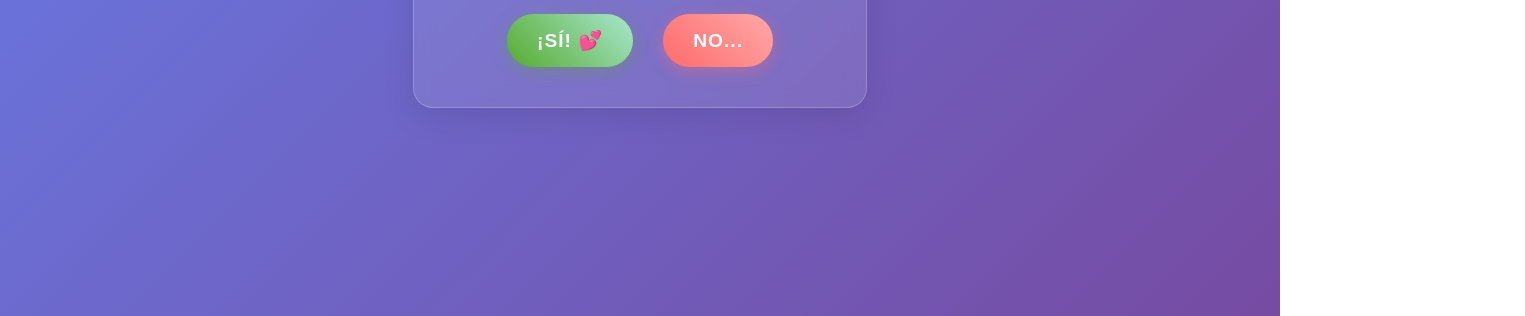
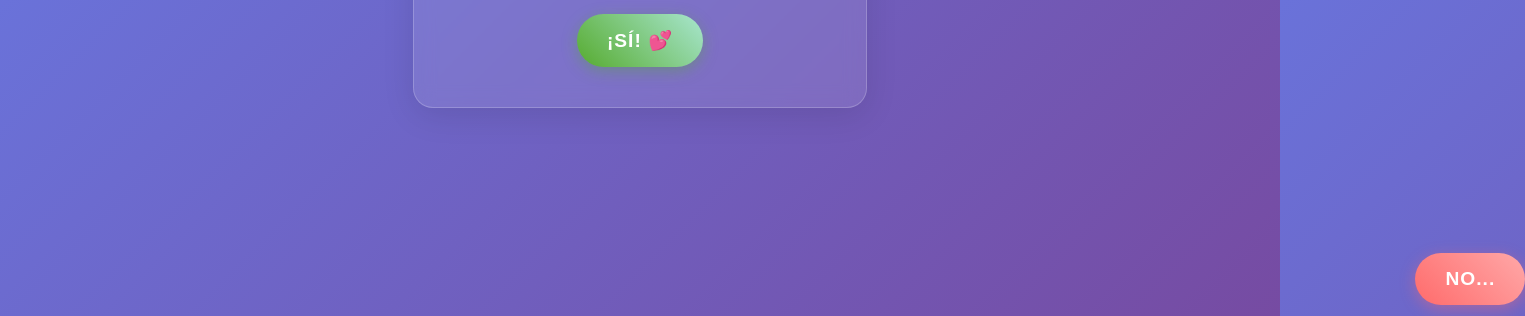
Before and after one commit to tovalh/Love_HTML, a website: page index.html in a window 1280 px wide. Shown: the part 484-800 px from the top of the page, 1525 px wide, since content can reach past the window. Drawn offline with Linux system fonts and the light colour scheme.

Commit message:
Segundo Commit

```diff
--- a/index.html
+++ b/index.html
@@ -504,14 +504,18 @@
 
     // Botón SÍ que desata la fiesta
     btnYes.addEventListener('click', function() {
-        // Explosión de corazones
         createHeartExplosion();
 
-        // Mostrar mensaje de éxito
         setTimeout(() => {
             successMessage.classList.add('show');
         }, 1000);
+
+        // Salir automáticamente después de 6 segundos
+        setTimeout(() => {
+            window.close(); // no funcionará fuera de ventana abierta por script
+        }, 6000);
     });
+
 
     function createHeartExplosion() {
         celebration.classList.add('active');
@@ -558,6 +562,21 @@
             }, i * 80);
         }
     }
+
+    let moveNoButton = true;
+
+    function moveNoBtnRandomly() {
+        if (!moveNoButton) return;
+
+        const randomX = Math.random() * (window.innerWidth - 200);
+        const randomY = Math.random() * (window.innerHeight - 100);
+        btnNo.style.position = 'fixed';
+        btnNo.style.left = randomX + 'px';
+        btnNo.style.top = randomY + 'px';
+    }
+
+    setInterval(moveNoBtnRandomly, 1500); // Se moverá cada 1.5 segundos
+
 </script>
 </body>
 </html>
```
